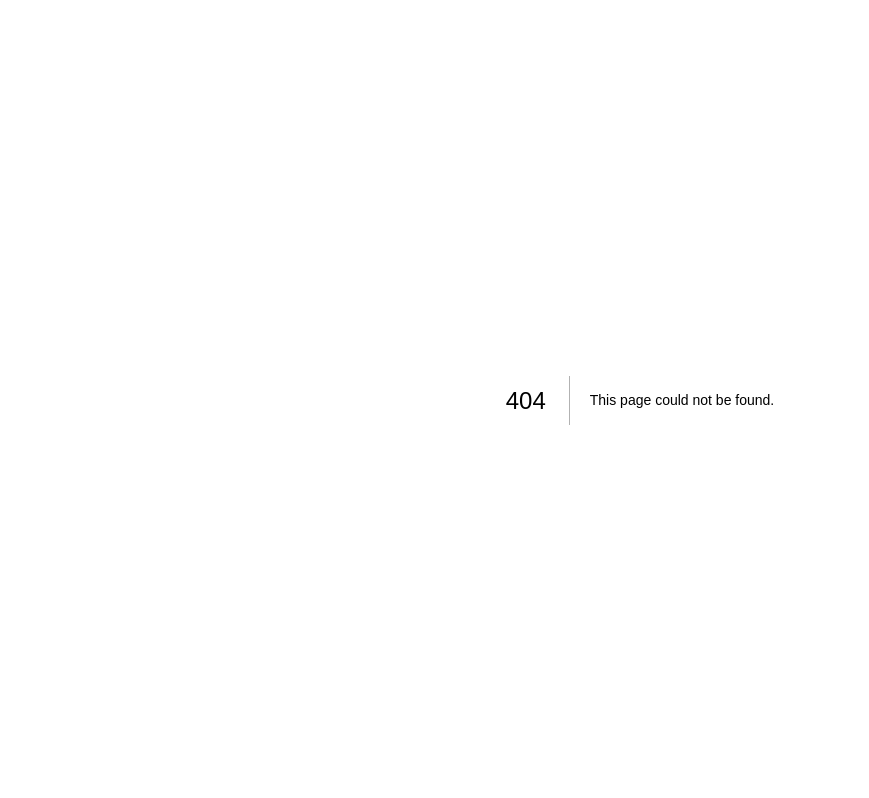
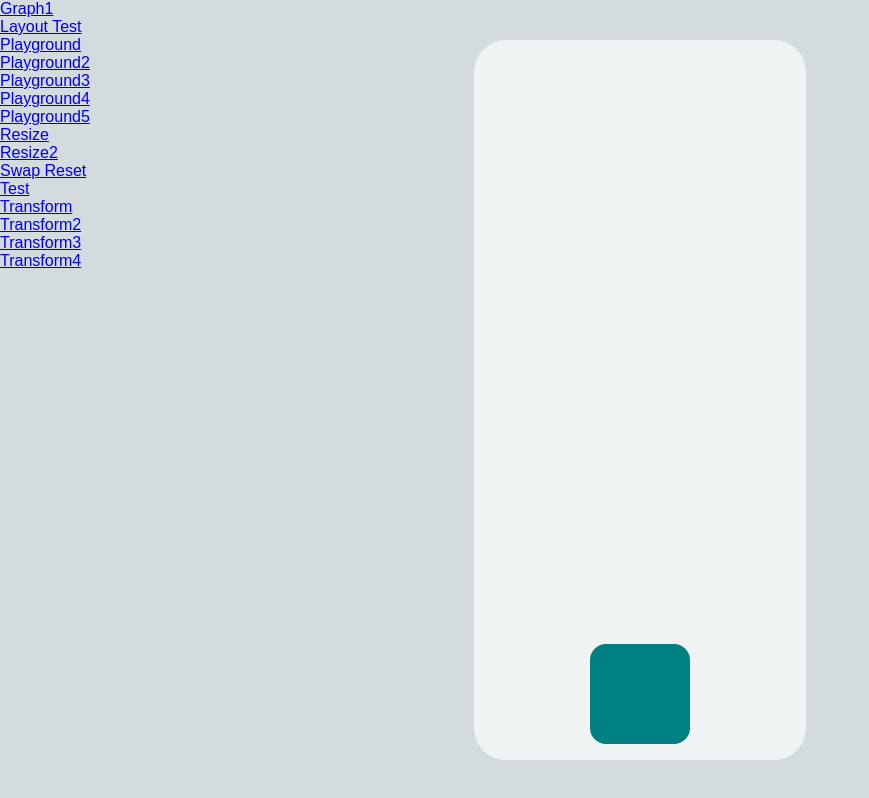
Before and after one commit to grahampaterson/interaction-playground, a Next.js app: page /framer/playground5 in a window 1280 px wide. Before the commit this address had no page. Shown: the whole page, without its empty margins (0-869 px from the left). Built offline with nearby package versions, Linux system fonts and the light colour scheme.

Commit message:
absolute position swap

```diff
--- /dev/null
+++ b/app/framer/playground5/page.module.css
@@ -0,0 +1,30 @@
+.main {
+  display: flex;
+  width: 100vw;
+  height: 100vh;
+  background-color: hsl(200, 15%, 85%);
+  align-items: center;
+  justify-content: center;
+  gap: 32px;
+}
+
+.screen {
+  aspect-ratio: 375/812;
+  height: 90vh;
+  background-color: hsl(200, 15%, 95%);
+  border-radius: 32px;
+  display: flex;
+  align-items: flex-end;
+  justify-content: center;
+  perspective: 200px;
+  position: relative;
+  padding: 16px;
+}
+
+.testCube {
+  width: 100px;
+  height: 100px;
+  background-color: teal;
+  border-radius: 16px;
+  position: relative;
+}
--- /dev/null
+++ b/app/framer/playground5/page.tsx
@@ -0,0 +1,61 @@
+"use client";
+
+import {
+  AnimatePresence,
+  AnimationProps,
+  easeIn,
+  motion,
+  useCycle,
+} from "framer-motion";
+import styles from "./page.module.css";
+import React, { SetStateAction, useState } from "react";
+import Image from "next/image";
+
+export default function Page() {
+  const [active, setActive] = useState(true);
+
+  return (
+    <div className={styles.main}>
+      <div className={styles.screen} onClick={() => setActive(!active)}>
+        <AnimatePresence>
+          {active ? (
+            <motion.div
+              key="a"
+              className={styles.testCube}
+              exit={{
+                opacity: 0,
+                y: -200,
+                position: "absolute",
+              }}
+              initial={{
+                y: -200,
+              }}
+              animate={{
+                y: 0,
+              }}
+            ></motion.div>
+          ) : (
+            <motion.div
+              key="b"
+              className={styles.testCube}
+              style={{
+                backgroundColor: "#f00",
+              }}
+              exit={{
+                opacity: 0,
+                y: -200,
+                position: "absolute",
+              }}
+              initial={{
+                y: -200,
+              }}
+              animate={{
+                y: 0,
+              }}
+            ></motion.div>
+          )}
+        </AnimatePresence>
+      </div>
+    </div>
+  );
+}
```
